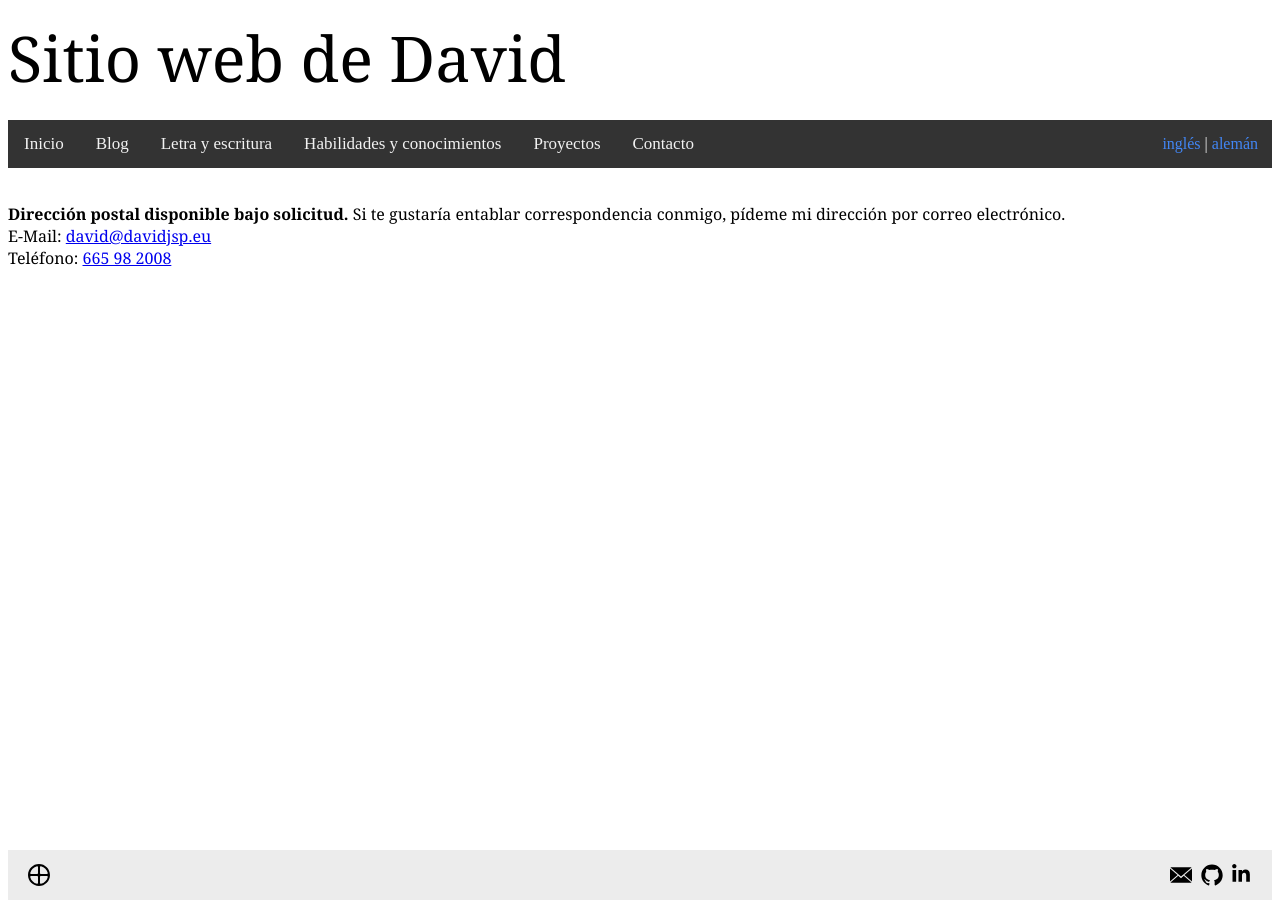
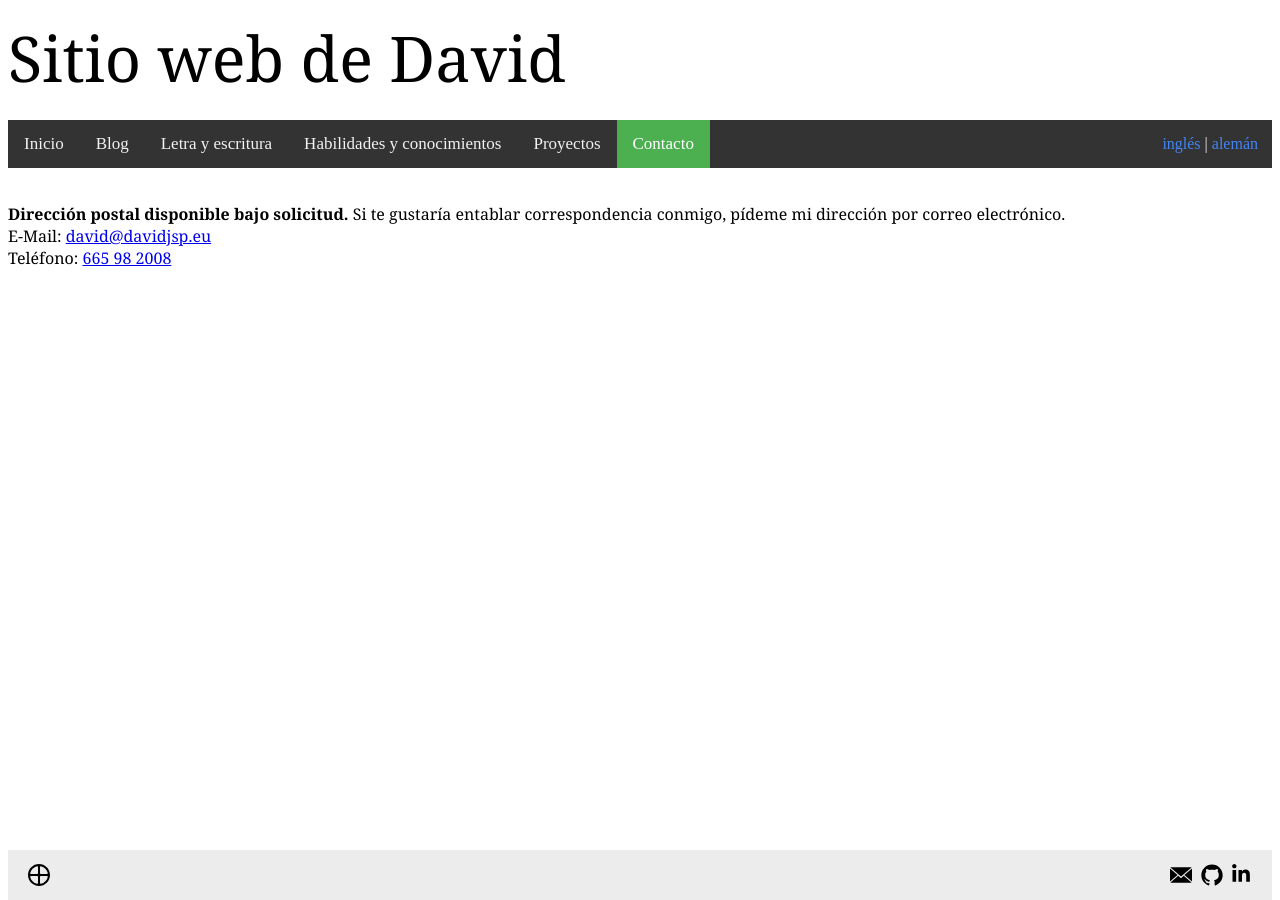
Before and after one commit to kalrish/website, a Jekyll site: the page built from es/contact.html, in a window 1280 px wide. Built offline with Jekyll 4.4.1, drawn with Linux system fonts in a browser that asks for light colours.

Commit message:
Highlight the current page on the navigation bar
A missing ampersand in a previous commit is to blame for this
regression.

```diff
--- a/_sass/base.scss
+++ b/_sass/base.scss
@@ -45,7 +45,7 @@ body {
 	text-decoration: none;
 	font-size: 17px;
 
-	.active {
+	&.active {
 		color: white;
 		background-color: #4CAF50;
 	}
```
